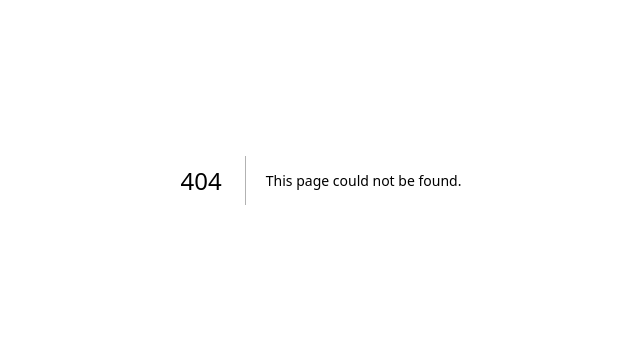
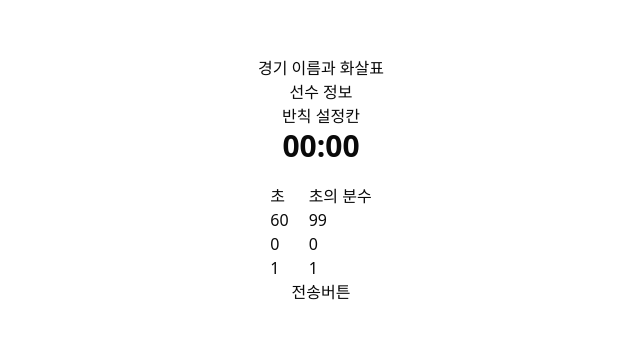
Before and after one commit to GangHyeokLee/BukguSwimming, a Next.js app: page /lane in a window 1280 px wide. Before the commit this address had no page. Shown: the part 220-558 px from the top of the page, without its empty margins (319-959 px from the left). Built offline with nearby package versions, Linux system fonts and the light colour scheme.

Commit message:
Feat: lane page

```diff
--- /dev/null
+++ b/src/app/lane/page.tsx
@@ -0,0 +1,36 @@
+"use client"
+
+import TimePicker from "@/components/lane/TimePicker";
+
+// const dummyGame={
+//     type: "dummy",
+// }
+//
+// const dummyPlayer = {
+//     name: "test",
+//     team: "testteam",
+//     gender: "male",
+// }
+
+export default function LoginPage() {
+
+    return (
+        <div className="px-3 flex flex-col justify-center items-center w-full h-screen">
+            <div>
+                경기 이름과 화살표
+            </div>
+            <div>
+                선수 정보
+            </div>
+            <div>
+                반칙 설정칸
+            </div>
+            <div>
+                <TimePicker/>
+            </div>
+            <div>
+                전송버튼
+            </div>
+        </div>
+    )
+}
--- /dev/null
+++ b/src/components/lane/TimePicker.tsx
@@ -0,0 +1,83 @@
+import {useState, useRef} from "react";
+
+// 타입 선언
+const TimePicker: React.FC = () => {
+    const [seconds, setSeconds] = useState<number>(0); // 초 단위 (0 ~ 60)
+    const [fraction, setFraction] = useState<number>(0); // 초의 분수 (0 ~ 99)
+    const touchStartY = useRef<number>(0); // 터치 시작 위치
+
+    // 터치 시작 시 Y 위치 저장
+    const handleTouchStart = (e: React.TouchEvent<HTMLDivElement>) => {
+        touchStartY.current = e.touches[0].clientY;
+    };
+
+    // 터치 이동 시 스크롤 처리
+    const handleTouchMove = (e: React.TouchEvent<HTMLDivElement>) => {
+        const touchEndY = e.touches[0].clientY; // 터치 끝 위치
+        const deltaY = touchStartY.current - touchEndY;
+
+        const target = e.target as HTMLDivElement; // e.target을 HTMLDivElement로 타입 단언
+
+
+        // 초 단위 스크롤
+        if (target.classList.contains("seconds")) {
+            setSeconds((prev) => {
+                const newSeconds = prev + (deltaY < 0 ? 1 : -1);
+                return Math.max(0, Math.min(60, newSeconds)); // 0~60 범위로 제한
+            });
+        }
+        // 초의 분수 단위 스크롤
+        if (target.classList.contains("fraction")) {
+            setFraction((prev) => {
+                const newFraction = prev + (deltaY < 0 ? 1 : -1);
+                return Math.max(0, Math.min(99, newFraction)); // 0~99 범위로 제한
+            });
+        }
+
+        touchStartY.current = touchEndY; // 터치 끝 위치를 새로 설정
+    };
+
+    return (
+        <div className="time-picker flex flex-col items-center">
+            <div className="time-display text-3xl font-bold">
+                <span>{seconds < 10 ? "0" + seconds : seconds}</span>:
+                <span>{fraction < 10 ? "0" + fraction : fraction}</span>
+            </div>
+
+            <div className="flex gap-5">
+
+                {/* 초 입력 */}
+                <div
+                    className="seconds time-selector"
+                    onTouchStart={handleTouchStart}
+                    onTouchMove={handleTouchMove}
+                    style={{marginTop: "20px", cursor: "pointer"}}
+                >
+                    <div className="label">초</div>
+                    <div className="number-display">
+                        <div className="number prev">{seconds === 0 ? 60 : seconds - 1}</div>
+                        <div className="number current">{seconds}</div>
+                        <div className="number next">{seconds === 59 ? 0 : seconds + 1}</div>
+                    </div>
+                </div>
+
+                {/* 초의 분수 입력 */}
+                <div
+                    className="fraction time-selector"
+                    onTouchStart={handleTouchStart}
+                    onTouchMove={handleTouchMove}
+                    style={{marginTop: "20px", cursor: "pointer"}}
+                >
+                    <div className="label">초의 분수</div>
+                    <div className="number-display">
+                        <div className="number prev">{fraction === 0 ? 99 : fraction - 1}</div>
+                        <div className="number current">{fraction}</div>
+                        <div className="number next">{fraction === 99 ? 0 : fraction + 1}</div>
+                    </div>
+                </div>
+            </div>
+        </div>
+    );
+};
+
+export default TimePicker;
```
